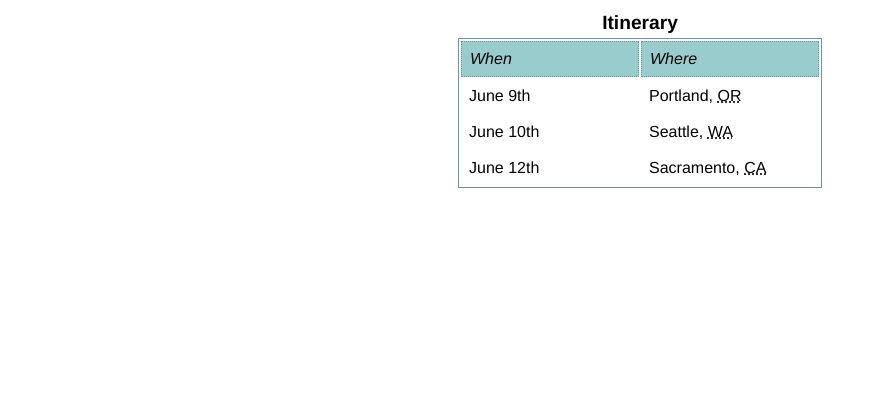
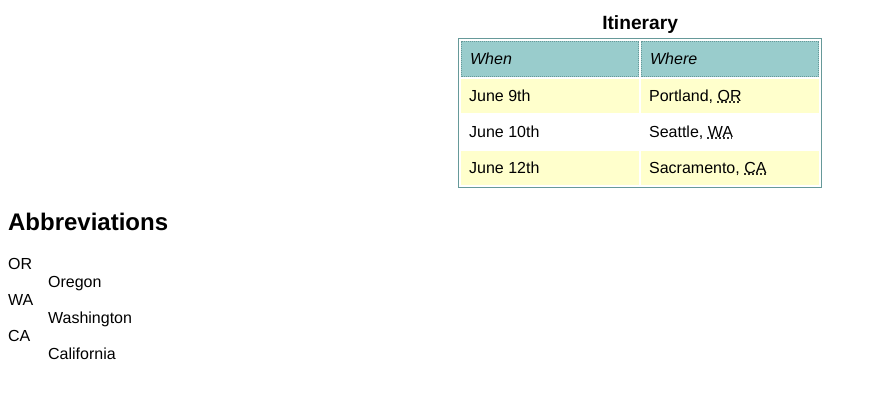
Before and after one commit to haodayitoutou/DOM-Scripting, a plain HTML site: page concerts/itinerary.html in a window 1280 px wide. Shown: the whole page, without its empty margins (0-877 px from the left). Drawn offline with Linux system fonts and the light colour scheme.

Commit message:
stripe table

```diff
--- a/concerts/itinerary.html
+++ b/concerts/itinerary.html
@@ -5,6 +5,9 @@
   <meta http-equiv="content-type" content="text/html; charset=utf-8" />
   <title>Cities</title>
   <link rel="stylesheet" type="text/css" media="screen" href="styles/format.css" />
+  <script type="text/javascript" src="scripts/addLoadEvent.js"></script>
+  <script type="text/javascript" src="scripts/stripeTables.js"></script>
+  <script type="text/javascript" src="scripts/displayAbbreviations.js"></script>
 </head>
 
 <body>
--- /dev/null
+++ b/concerts/scripts/displayAbbreviations.js
@@ -0,0 +1,46 @@
+function displayAbbreviations () {
+  if (!document.getElementsByTagName || !document.createElement || !document.createTextNode) {
+    return false;
+  }
+
+  //get all abbreviations
+  var abbreviations = document.getElementsByTagName("abbr");
+  if (abbreviations.length < 1) return false;
+
+  //information from abbr element
+  var defs = new Array();
+  for (var i =0; i < abbreviations.length; i++) {
+    var definition = abbreviations[i].getAttribute("title");
+    var key = abbreviations[i].lastChild.nodeValue;
+
+    defs[key] = definition;
+  }
+
+  //create the markup
+  var dlist = document.createElement("dl");
+  for (key in defs) {
+    var definition = defs[key];
+
+    var dtitle = document.createElement("dt");
+    var dtitle_text = document.createTextNode(key);
+    dtitle.appendChild(dtitle_text);
+
+    var ddesc = document.createElement("dd");
+    var ddesc_text = document.createTextNode(definition);
+    ddesc.appendChild(ddesc_text);
+
+    dlist.appendChild(dtitle);
+    dlist.appendChild(ddesc);
+  }
+
+
+  //create a headline
+  var header = document.createElement("h2");
+  var header_text = document.createTextNode("Abbreviations");
+  header.appendChild(header_text);
+
+  document.body.appendChild(header);
+  document.body.appendChild(dlist);
+}
+
+addLoadEvent(displayAbbreviations);
--- /dev/null
+++ b/concerts/scripts/stripeTables.js
@@ -0,0 +1,21 @@
+
+function stripeTables() {
+	if (!document.getElementsByTagName) return false;
+
+	var tables = document.getElementsByTagName("table");
+	for (var i=0; i<tables.length; i++) {
+		var odd = false;
+
+		var rows = tables[i].getElementsByTagName("tr");
+		for (var j=0; j<rows.length; j++) {
+			if (odd) {
+				rows[j].style.backgroundColor = "#ffc";
+				odd = false;
+			} else {
+				odd = true;
+			}
+		}
+	}
+}
+
+addLoadEvent(stripeTables);
```
